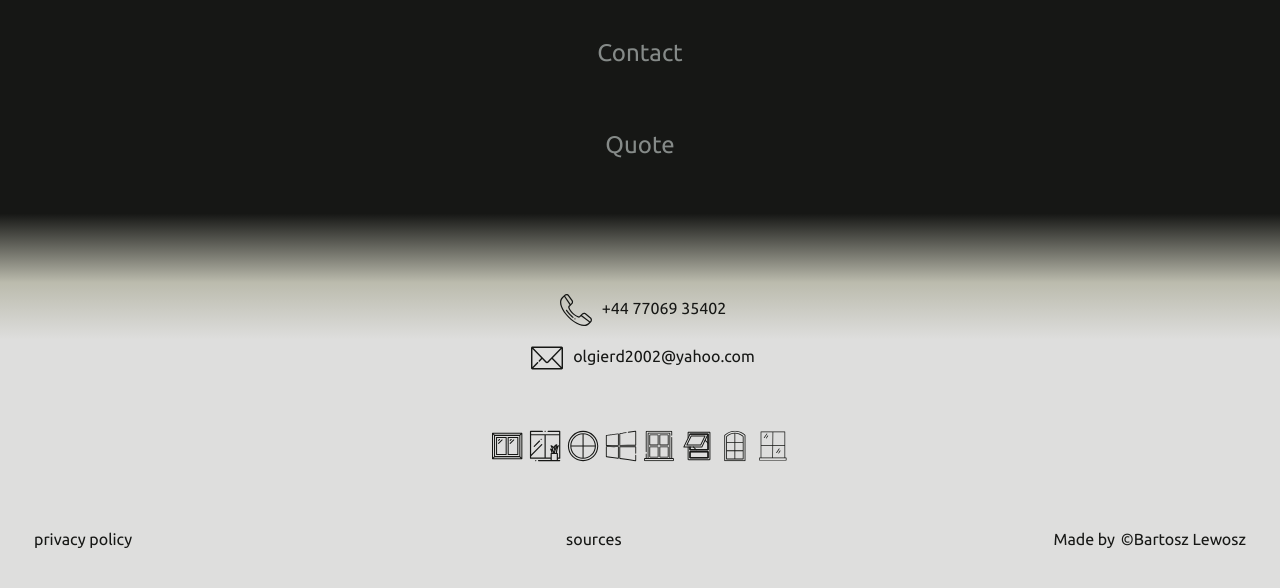
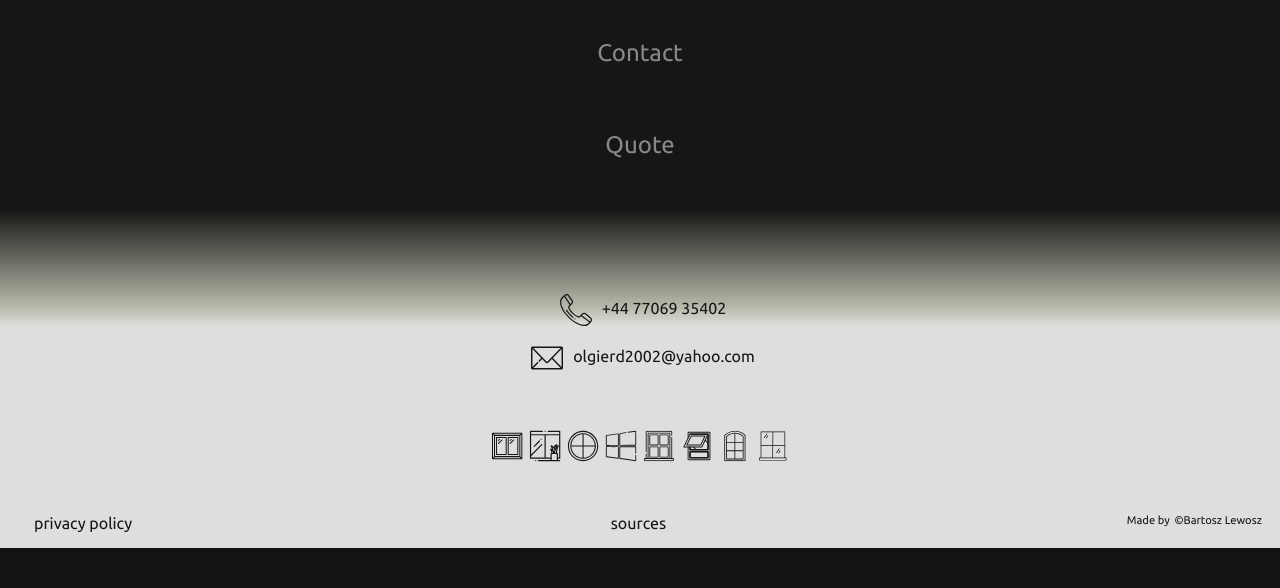
Before and after one commit to BartoszLewosz/windows-cleaning, a Django app: template windows_cleaning/pages/templates/pages/page.html in a window 1280 px wide. Shown: the part 1026-1614 px from the top of the page. After the commit the page ends 1574 px from the top, so only its background shows below. Run offline with Django 3.2, Linux system fonts and the light colour scheme; the template is opened without the code that fills it, so the values that code supplies are empty.

Commit message:
Move author section to the bottom of the footer

```diff
--- a/windows_cleaning/windows_cleaning/static/css/main.css
+++ b/windows_cleaning/windows_cleaning/static/css/main.css
@@ -446,8 +446,8 @@ a:active {
 
 .footer {
   background: #161715;
-  background: linear-gradient(#161715 2%, #bbbbad 20%, #dededd 35%);
-  padding: 2rem 1rem 1rem;
+  background: linear-gradient(#161715 1%, #bbbbad 30%, #dededd 35%);
+  padding: 2rem 1rem .5rem;
   color: #161715;
 }
 
@@ -485,11 +485,19 @@ a:active {
   justify-content: space-between;
   list-style-type: none;
   padding: 0;
+  margin: 0;
 }
 
 .footer__list--item {
   align-items: center;
   padding: 1rem 1rem .5rem;
+}
+
+.footer__author {
+  display: inline;
+  font-size: .7rem;
+  margin: 1rem 0 0;
+  padding: 0;
 }
 
 html {
--- a/windows_cleaning/windows_cleaning/static/scss/modules/footer.scss
+++ b/windows_cleaning/windows_cleaning/static/scss/modules/footer.scss
@@ -1,8 +1,8 @@
 @import 'colors';
 .footer {
     background: rgb(22,23,21);
-    background: linear-gradient(rgba(22,23,21,1) 2%, rgba(187,187,173,1) 20%, rgba(222,222,221,1) 35%);
-    padding: 2rem 1rem 1rem;
+    background: linear-gradient(rgba(22,23,21,1) 1%, rgba(187,187,173,1) 30%, rgba(222,222,221,1) 35%);
+    padding: 2rem 1rem .5rem;
     color: $background-dark;
     &__contact {
         display: flex;
@@ -33,9 +33,16 @@
         justify-content: space-between;
         list-style-type: none;
         padding: 0;
+        margin: 0;
         &--item {
             align-items: center;
             padding: 1rem 1rem .5rem;
         }
     }
+    &__author {
+        display: inline;
+        font-size: .7rem;
+        margin: 1rem 0 0;
+        padding: 0;
+    }
 }
--- a/windows_cleaning/windows_cleaning/templates/base.html
+++ b/windows_cleaning/windows_cleaning/templates/base.html
@@ -86,8 +86,8 @@
             <ul class="footer__list">
                 <li class="footer__list--item"><a class="footer__link" href="#">privacy policy</a></li>
                 <li class="footer__list--item"><a class="footer__link" href="#">sources</a></li>
-                <li class="footer__list--item footer__author">Made by <a class="footer__link" href="https://bartoszlewosz.github.io">©Bartosz
-                    Lewosz</a></li>
+                <li class="footer__list--item footer__author"><p class="footer__author">Made by <a class="footer__link" href="https://bartoszlewosz.github.io">©Bartosz
+                    Lewosz</p></a></li>
             </ul>
         </footer>
     </main>
```
Also changed, not shown: windows_cleaning/windows_cleaning/static/css/modules/footer.css (+10 -2 lines).
